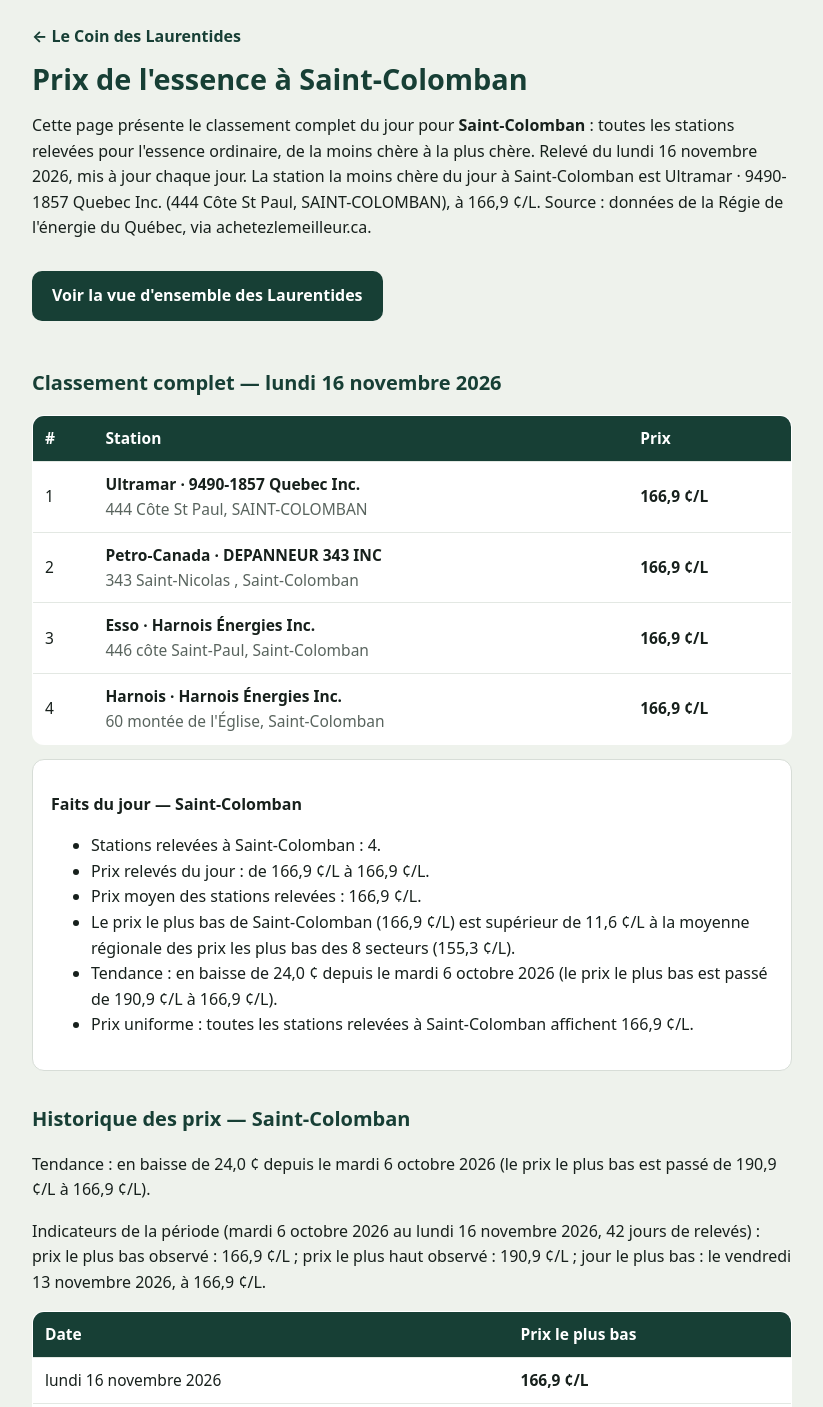
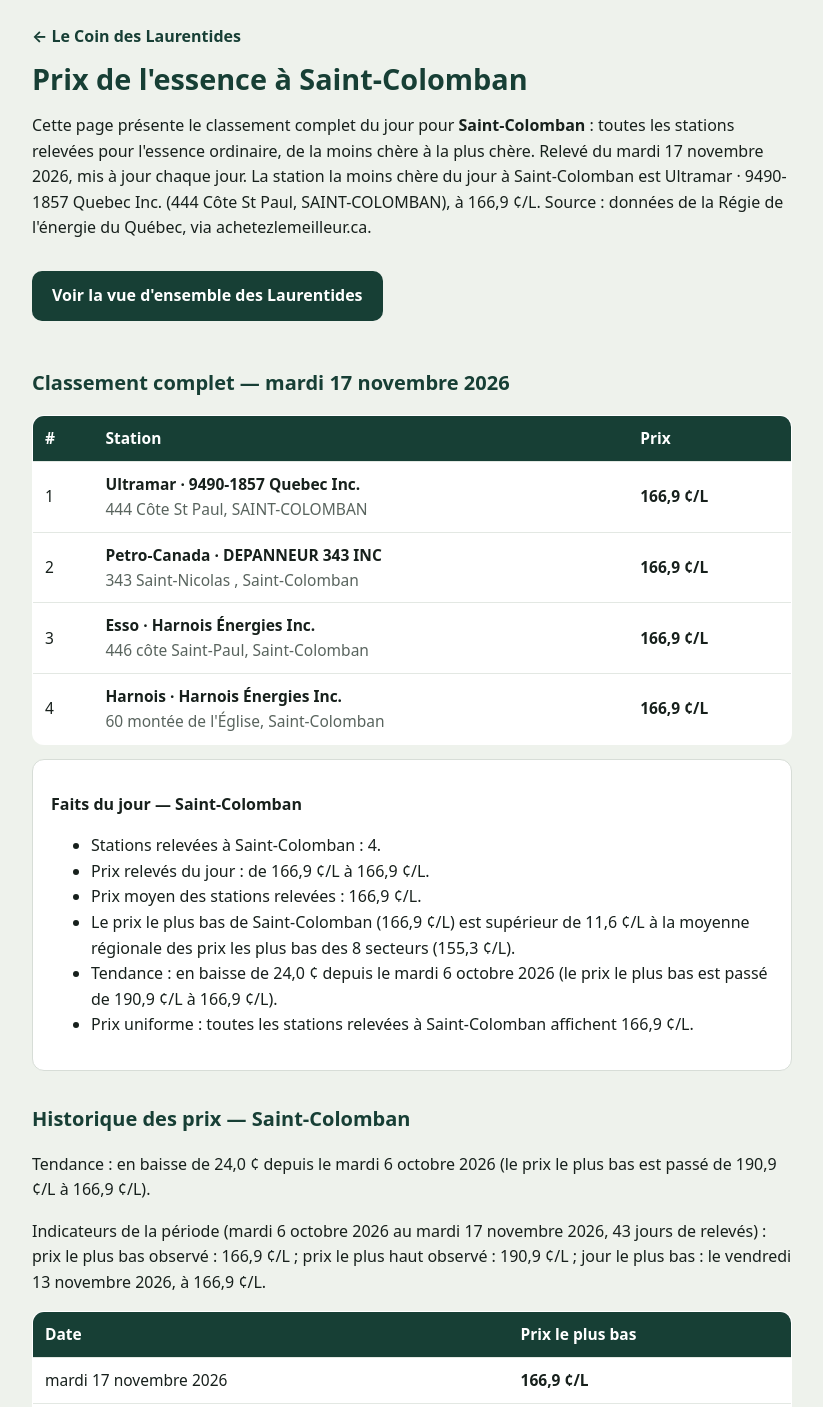
Before and after one commit to karayapi9-boop/karayapi9-boop.github.io, a plain HTML site: page prix-essence-saint-colomban/index.html in a window 1280 px wide. Shown: the top 1407 px of the page, without its empty margins (228-1051 px from the left). Drawn offline with Linux system fonts and the light colour scheme.

Commit message:
Prix essence saint-colomban : classement complet du jour (volet B anti-doorway)

```diff
--- a/prix-essence-saint-colomban/index.html
+++ b/prix-essence-saint-colomban/index.html
@@ -44,9 +44,9 @@
   <header><a href="https://lecoindeslaurentides.ca/">← Le Coin des Laurentides</a></header>
   <h1>Prix de l'essence à Saint-Colomban</h1>
   <!-- CLASSEMENT-DEBUT -->
-  <p>Cette page présente le classement complet du jour pour <strong>Saint-Colomban</strong> : toutes les stations relevées pour l'essence ordinaire, de la moins chère à la plus chère. Relevé du lundi 16 novembre 2026, mis à jour chaque jour. La station la moins chère du jour à Saint-Colomban est Ultramar · 9490-1857 Quebec Inc. (444 Côte St Paul, SAINT-COLOMBAN), à 166,9 ¢/L. Source : données de la Régie de l'énergie du Québec, via achetezlemeilleur.ca.</p>
+  <p>Cette page présente le classement complet du jour pour <strong>Saint-Colomban</strong> : toutes les stations relevées pour l'essence ordinaire, de la moins chère à la plus chère. Relevé du mardi 17 novembre 2026, mis à jour chaque jour. La station la moins chère du jour à Saint-Colomban est Ultramar · 9490-1857 Quebec Inc. (444 Côte St Paul, SAINT-COLOMBAN), à 166,9 ¢/L. Source : données de la Régie de l'énergie du Québec, via achetezlemeilleur.ca.</p>
   <a class="cta" href="https://lecoindeslaurentides.ca/prix-essence-laurentides/">Voir la vue d'ensemble des Laurentides</a>
-  <h2>Classement complet — lundi 16 novembre 2026</h2>
+  <h2>Classement complet — mardi 17 novembre 2026</h2>
   <table>
     <tr><th>#</th><th>Station</th><th>Prix</th></tr>
     <tr><td>1</td><td><strong>Ultramar · 9490-1857 Quebec Inc.</strong><br><span class="muted">444 Côte St Paul, SAINT-COLOMBAN</span></td><td><strong>166,9 ¢/L</strong></td></tr>
@@ -70,9 +70,10 @@
   <!-- HISTORIQUE-DEBUT -->
   <h2>Historique des prix — Saint-Colomban</h2>
   <p>Tendance : en baisse de 24,0 ¢ depuis le mardi 6 octobre 2026 (le prix le plus bas est passé de 190,9 ¢/L à 166,9 ¢/L).</p>
-  <p>Indicateurs de la période (mardi 6 octobre 2026 au lundi 16 novembre 2026, 42 jours de relevés) : prix le plus bas observé : 166,9 ¢/L ; prix le plus haut observé : 190,9 ¢/L ; jour le plus bas : le vendredi 13 novembre 2026, à 166,9 ¢/L.</p>
+  <p>Indicateurs de la période (mardi 6 octobre 2026 au mardi 17 novembre 2026, 43 jours de relevés) : prix le plus bas observé : 166,9 ¢/L ; prix le plus haut observé : 190,9 ¢/L ; jour le plus bas : le vendredi 13 novembre 2026, à 166,9 ¢/L.</p>
   <table>
     <tr><th>Date</th><th>Prix le plus bas</th></tr>
+    <tr><td>mardi 17 novembre 2026</td><td><strong>166,9 ¢/L</strong></td></tr>
     <tr><td>lundi 16 novembre 2026</td><td><strong>166,9 ¢/L</strong></td></tr>
     <tr><td>dimanche 15 novembre 2026</td><td><strong>166,9 ¢/L</strong></td></tr>
     <tr><td>samedi 14 novembre 2026</td><td><strong>166,9 ¢/L</strong></td></tr>
```
